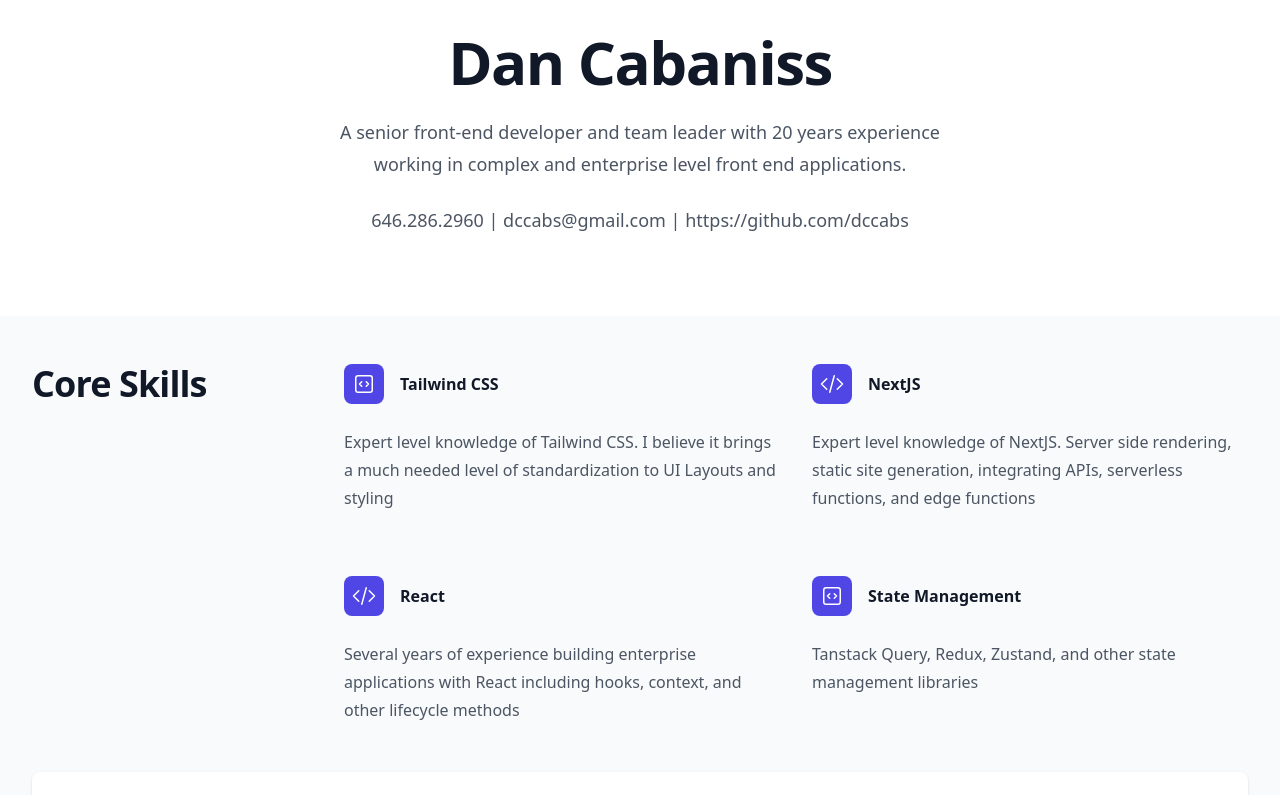
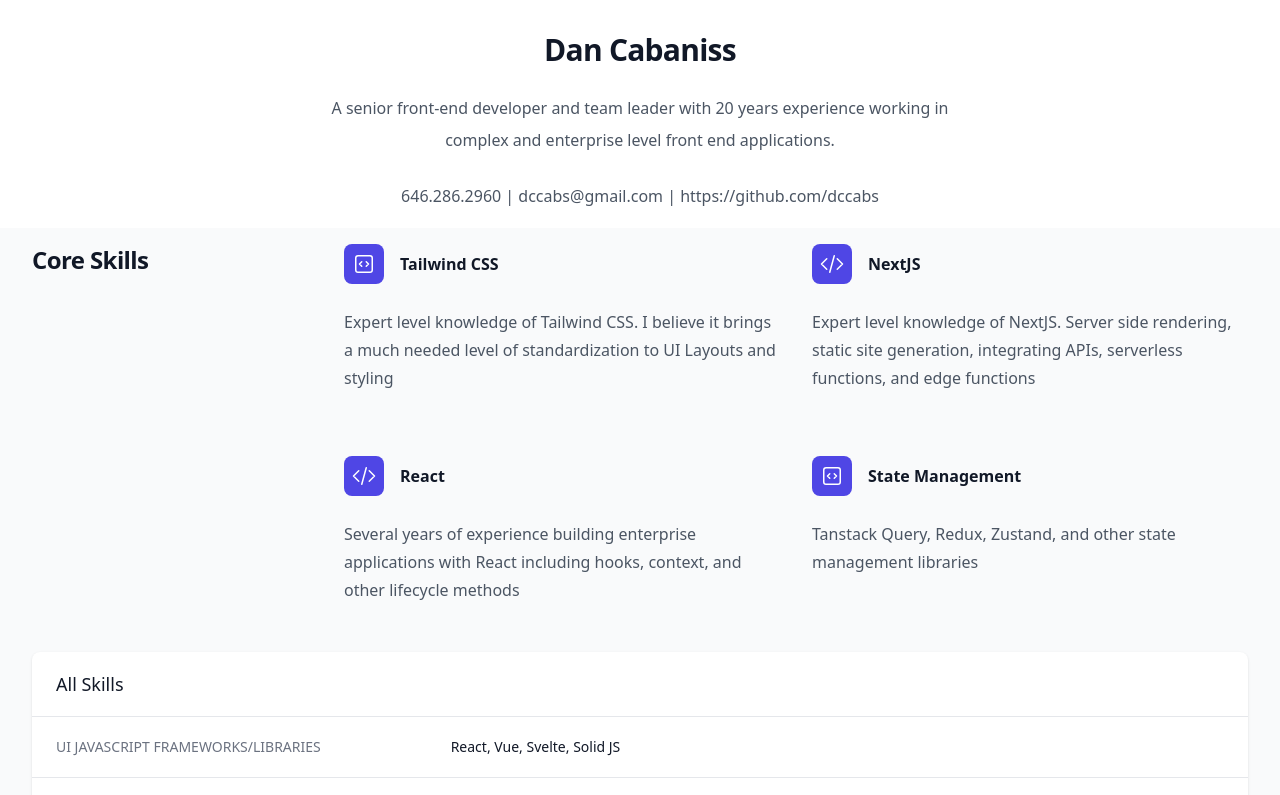
Before and after one commit to dccabs/dan-resume, a Next.js app: page / in a window 1280 px wide. Shown: the top 795 px of the page. Built offline with nearby package versions, Linux system fonts and the light colour scheme.

Commit message:
Tighten up a bit

```diff
--- a/app/components/FeatureSkills/index.tsx
+++ b/app/components/FeatureSkills/index.tsx
@@ -44,8 +44,8 @@
     return (
         <div className="py-0 sm:py-0">
             <div className="px-6 lg:px-8">
-                <div className="grid grid-cols-1 gap-x-8 gap-y-16 sm:gap-y-20 lg:mx-0 lg:max-w-none lg:grid-cols-4">
-                    <h2 className="text-3xl font-bold tracking-tight text-gray-900 sm:text-4xl">
+                <div className="grid grid-cols-1 gap-x-8 gap-y-16 sm:gap-y-12 lg:mx-0 lg:max-w-none lg:grid-cols-4">
+                    <h2 className="text-2xl font-bold tracking-tight text-gray-900">
                         {title}
                     </h2>
                     <dl className="col-span-3 grid grid-cols-1 gap-x-8 gap-y-16 sm:grid-cols-2">
--- a/app/components/Header/index.tsx
+++ b/app/components/Header/index.tsx
@@ -9,13 +9,13 @@
 const Header = (props: HeaderProps) => {
     const { title, description } = props
     return (
-        <div className="bg-white py-24 px-6 sm:py-8 lg:px-8">
+        <div className="bg-white pt-8 px-6 lg:px-8">
             <div className="mx-auto max-w-2xl text-center">
-                <h2 className="text-4xl font-bold tracking-tight text-gray-900 sm:text-6xl">{title}</h2>
-                <p className="mt-6 text-lg leading-8 text-gray-600">
+                <h2 className="text-3xl font-bold tracking-tight text-gray-900">{title}</h2>
+                <p className="mt-6  leading-8 text-gray-600">
                     {description}
                 </p>
-                <p className="mt-6 text-lg leading-8 text-gray-600">646.286.2960 | dccabs@gmail.com | https://github.com/dccabs</p>
+                <p className="mt-6 leading-8 text-gray-600">646.286.2960 | dccabs@gmail.com | https://github.com/dccabs</p>
             </div>
         </div>
     )
--- a/app/page.tsx
+++ b/app/page.tsx
@@ -20,7 +20,7 @@
             title="Dan Cabaniss"
             description="A senior front-end developer and team leader with 20 years experience working in complex and enterprise level front end applications."
         />
-        <div className="bg-gray-50 py-12 md:py-12 my-12">
+        <div className="bg-gray-50 py-12 md:py-4 my-4">
             <FeatureSkills
                 title="Core Skills"
             />
```
